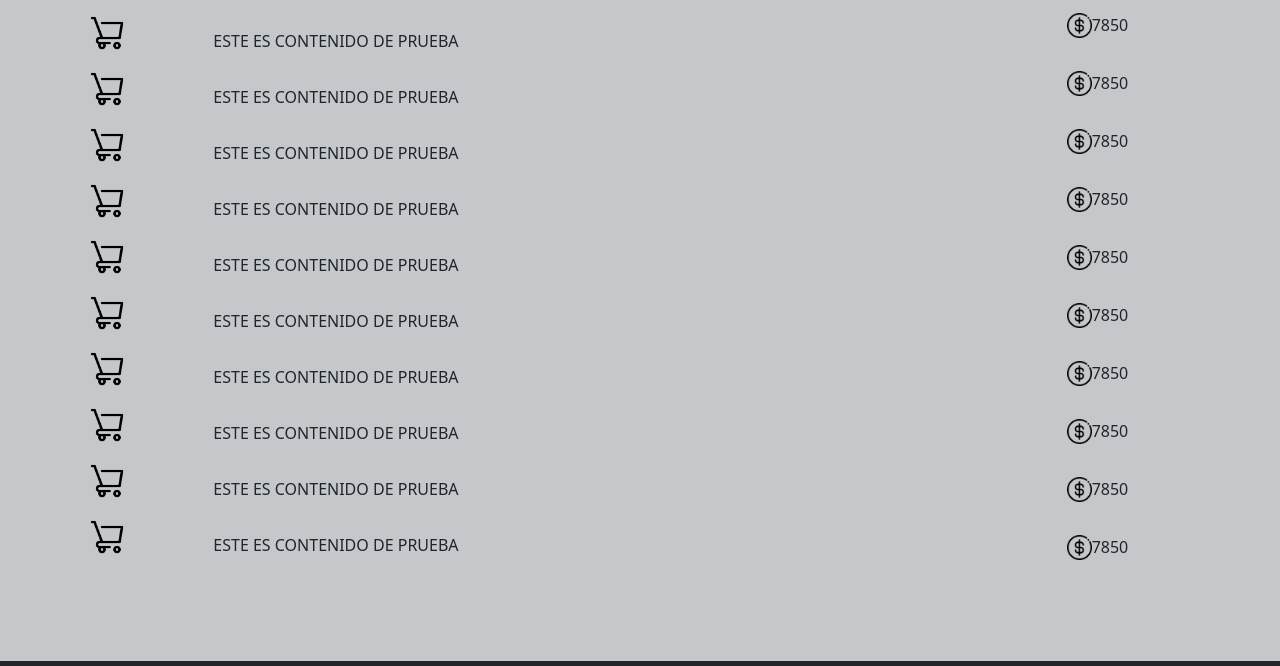
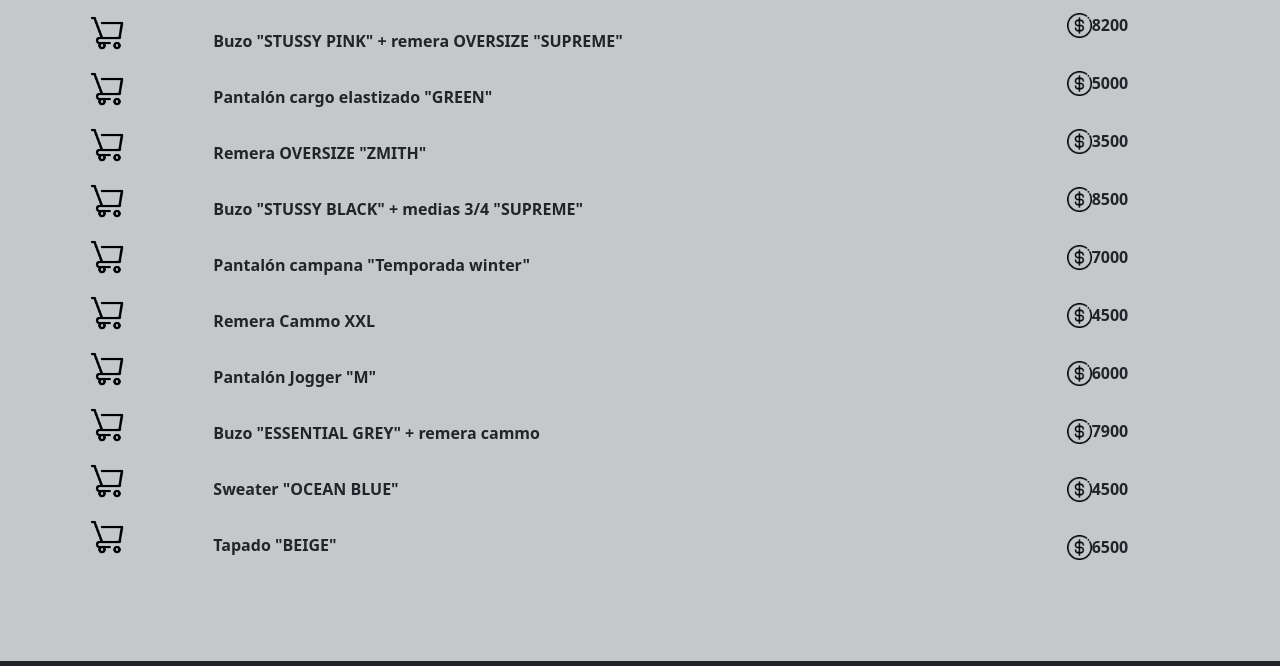
Before and after one commit to MaldonadoSantii/CityClothes, a plain HTML site: page pages/compras.html in a window 1280 px wide. Shown: the part 83-749 px from the top of the page. Drawn offline with nearby package versions, Linux system fonts and the light colour scheme; a web font is replaced by a local one.

Commit message:
actualizavión

```diff
--- a/pages/compras.html
+++ b/pages/compras.html
@@ -45,28 +45,28 @@
         <div class="row justify-content-center mt-3"> <img src="../assets/cart.png" alt="carrito_de_compra" class="img__carrito"></div>
     </div>
     <div class="ropa__comprada col-8">
-        <div class="row  div__de--miperfil "><p> ESTE ES CONTENIDO DE PRUEBA</p></div>
-        <div class="row  div__de--miperfil "><p> ESTE ES CONTENIDO DE PRUEBA</p></div>
-        <div class="row  div__de--miperfil "><p> ESTE ES CONTENIDO DE PRUEBA</p></div>
-        <div class="row  div__de--miperfil "><p> ESTE ES CONTENIDO DE PRUEBA</p></div>
-        <div class="row  div__de--miperfil "><p> ESTE ES CONTENIDO DE PRUEBA</p></div>
-        <div class="row  div__de--miperfil "><p> ESTE ES CONTENIDO DE PRUEBA</p></div>
-        <div class="row  div__de--miperfil "><p> ESTE ES CONTENIDO DE PRUEBA</p></div>
-        <div class="row  div__de--miperfil "><p> ESTE ES CONTENIDO DE PRUEBA</p></div>
-        <div class="row  div__de--miperfil "><p> ESTE ES CONTENIDO DE PRUEBA</p></div>
-        <div class="row  div__de--miperfil "><p> ESTE ES CONTENIDO DE PRUEBA</p></div>
+        <div class="row  div__de--miperfil "><p> <strong> Buzo "STUSSY PINK" + remera OVERSIZE "SUPREME"   </strong> </p></div>
+        <div class="row  div__de--miperfil "><p> <strong> Pantalón cargo elastizado "GREEN"  </strong> </p></div>
+        <div class="row  div__de--miperfil "><p> <strong> Remera OVERSIZE "ZMITH"  </strong> </p></div>
+        <div class="row  div__de--miperfil "><p> <strong> Buzo "STUSSY BLACK" + medias 3/4 "SUPREME"  </strong>  </p></div>
+        <div class="row  div__de--miperfil "><p> <strong> Pantalón campana "Temporada winter"  </strong> </p></div>
+        <div class="row  div__de--miperfil "><p> <strong> Remera Cammo XXL  </strong>  </p></div>
+        <div class="row  div__de--miperfil "><p> <strong> Pantalón Jogger "M"  </strong> </p></div>
+        <div class="row  div__de--miperfil "><p> <strong> Buzo "ESSENTIAL GREY" + remera cammo  </strong>  </p></div>
+        <div class="row  div__de--miperfil "><p> <strong> Sweater "OCEAN BLUE"  </strong> </p></div>
+        <div class="row  div__de--miperfil "><p> <strong> Tapado "BEIGE"  </strong> </p></div>
     </div>
     <div class="precio__de--ropa col-2">
-        <div class="row div__pesos mt-3"> <img src="../assets/signo-de-dolar.png" alt="signo-de-dolar" class="img_pesos d-flex"> <p class="text__pesos d-flex "> 7850</p></div>
-        <div class="row div__pesos mt-3"> <img src="../assets/signo-de-dolar.png" alt="signo-de-dolar" class="img_pesos d-flex"> <p class="text__pesos d-flex "> 7850</p></div>
-        <div class="row div__pesos mt-3"> <img src="../assets/signo-de-dolar.png" alt="signo-de-dolar" class="img_pesos d-flex"> <p class="text__pesos d-flex "> 7850</p></div>
-        <div class="row div__pesos mt-3"> <img src="../assets/signo-de-dolar.png" alt="signo-de-dolar" class="img_pesos d-flex"> <p class="text__pesos d-flex "> 7850</p></div>
-        <div class="row div__pesos mt-3"> <img src="../assets/signo-de-dolar.png" alt="signo-de-dolar" class="img_pesos d-flex"> <p class="text__pesos d-flex "> 7850</p></div>
-        <div class="row div__pesos mt-3"> <img src="../assets/signo-de-dolar.png" alt="signo-de-dolar" class="img_pesos d-flex"> <p class="text__pesos d-flex "> 7850</p></div>
-        <div class="row div__pesos mt-3"> <img src="../assets/signo-de-dolar.png" alt="signo-de-dolar" class="img_pesos d-flex"> <p class="text__pesos d-flex "> 7850</p></div>
-        <div class="row div__pesos mt-3"> <img src="../assets/signo-de-dolar.png" alt="signo-de-dolar" class="img_pesos d-flex"> <p class="text__pesos d-flex "> 7850</p></div>
-        <div class="row div__pesos mt-3"> <img src="../assets/signo-de-dolar.png" alt="signo-de-dolar" class="img_pesos d-flex"> <p class="text__pesos d-flex "> 7850</p></div>
-        <div class="row div__pesos mt-3"> <img src="../assets/signo-de-dolar.png" alt="signo-de-dolar" class="img_pesos d-flex"> <p class="text__pesos d-flex "> 7850</p></div>
+        <div class="row div__pesos mt-3"> <img src="../assets/signo-de-dolar.png" alt="signo-de-dolar" class="img_pesos d-flex"> <p class="text__pesos d-flex "> <strong> 8200  </strong> </p></div>
+        <div class="row div__pesos mt-3"> <img src="../assets/signo-de-dolar.png" alt="signo-de-dolar" class="img_pesos d-flex"> <p class="text__pesos d-flex "> <strong>5000 </strong> </p></div>
+        <div class="row div__pesos mt-3"> <img src="../assets/signo-de-dolar.png" alt="signo-de-dolar" class="img_pesos d-flex"> <p class="text__pesos d-flex "> <strong>3500 </strong> </p></div>
+        <div class="row div__pesos mt-3"> <img src="../assets/signo-de-dolar.png" alt="signo-de-dolar" class="img_pesos d-flex"> <p class="text__pesos d-flex "> <strong>8500 </strong> </p></div>
+        <div class="row div__pesos mt-3"> <img src="../assets/signo-de-dolar.png" alt="signo-de-dolar" class="img_pesos d-flex"> <p class="text__pesos d-flex "> <strong>7000 </strong> </p></div>
+        <div class="row div__pesos mt-3"> <img src="../assets/signo-de-dolar.png" alt="signo-de-dolar" class="img_pesos d-flex"> <p class="text__pesos d-flex "> <strong> 4500 </strong></p></div>
+        <div class="row div__pesos mt-3"> <img src="../assets/signo-de-dolar.png" alt="signo-de-dolar" class="img_pesos d-flex"> <p class="text__pesos d-flex "> <strong> 6000 </strong></p></div>
+        <div class="row div__pesos mt-3"> <img src="../assets/signo-de-dolar.png" alt="signo-de-dolar" class="img_pesos d-flex"> <p class="text__pesos d-flex "> <strong>7900 </strong> </p></div>
+        <div class="row div__pesos mt-3"> <img src="../assets/signo-de-dolar.png" alt="signo-de-dolar" class="img_pesos d-flex"> <p class="text__pesos d-flex "> <strong>4500 </strong> </p></div>
+        <div class="row div__pesos mt-3"> <img src="../assets/signo-de-dolar.png" alt="signo-de-dolar" class="img_pesos d-flex"> <p class="text__pesos d-flex "> <strong>6500 </strong> </p></div>
     </div>
 </div>
   </main>
```
